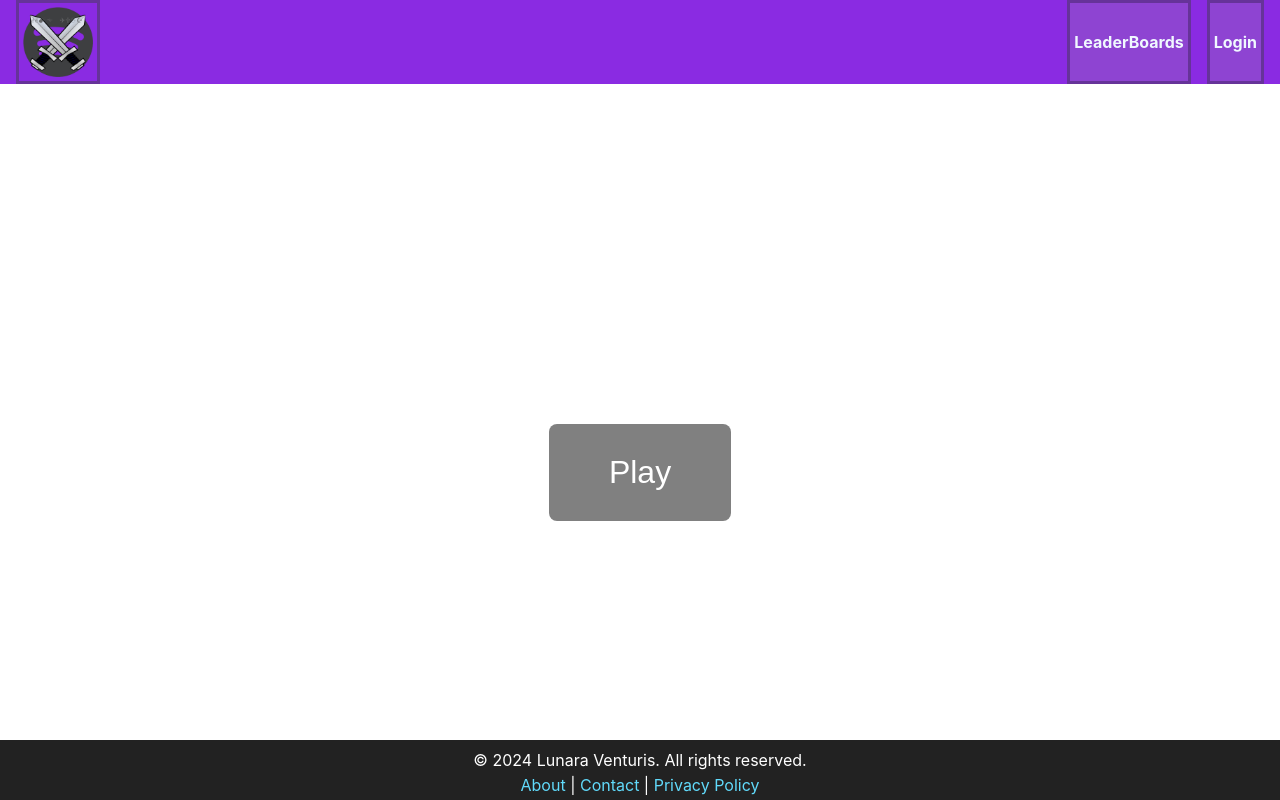
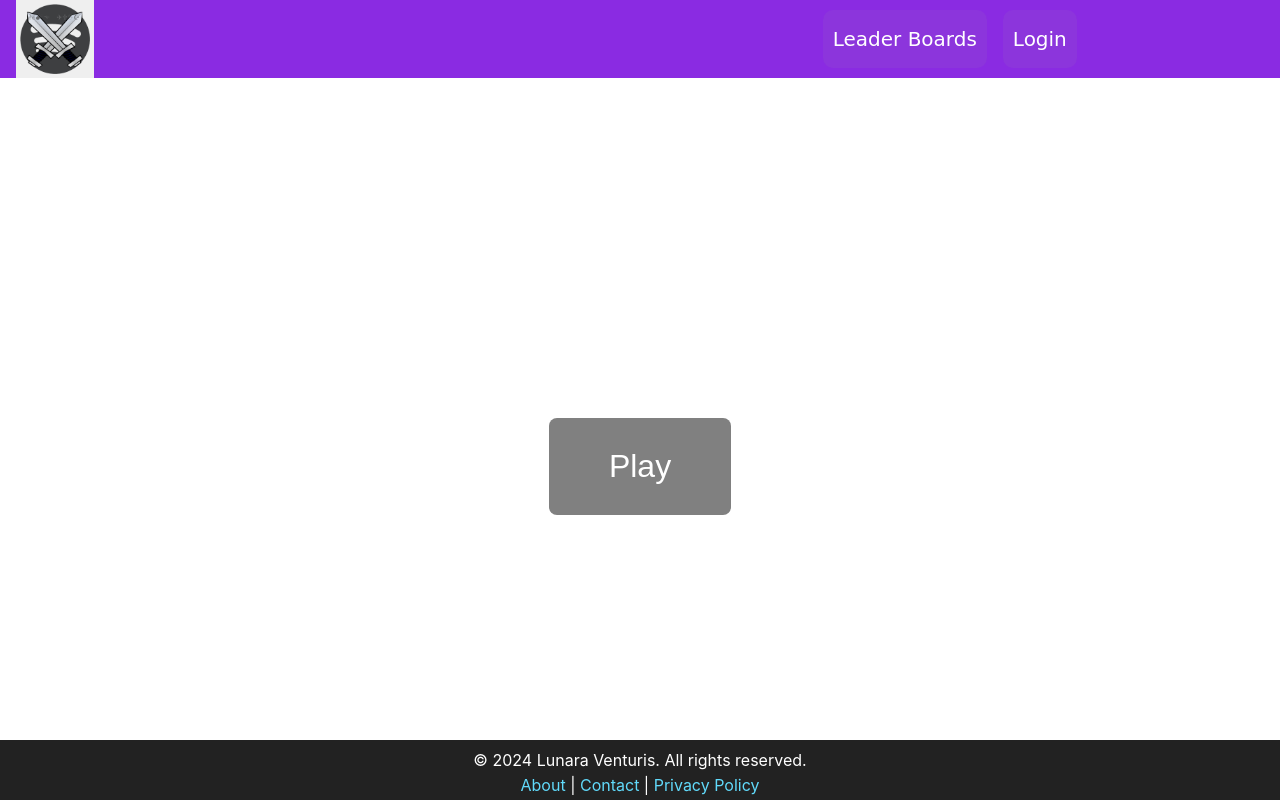
Before and after one commit to LunaraVenturis/LunaraVenturis, a React (Create React App) app in the folder FE/gmq/: page / in a window 1280 px wide. Built offline with nearby package versions, Linux system fonts and the light colour scheme.

Commit message:
experimental navbar

```diff
--- a/FE/gmq/src/components/Header/Navbar.tsx
+++ b/FE/gmq/src/components/Header/Navbar.tsx
@@ -1,18 +1,33 @@
 import './navbar.css';
+
+const Redirect = (page : string) => {
+    window.location.href = page;
+};
+
+const RedirectHome = () => {
+    Redirect("/");
+};
+const RedirectLogin = () => {
+    Redirect("/Login");
+};
+const RedirectLeaderBoards = () => {
+    Redirect("/LeaderBoards");
+};
+
 export const Navbar = (): JSX.Element => {
     return(
         <nav className="nav">
-           <a href='/HomePage'>
-           <img src="/logoGAMEQUIZ.png" className='logoxD'alt="logo" />
-            </a>
-            <ul>
-                <li className='activeNav'>
-                    <a href="/LeaderBoards">LeaderBoards</a>
-                </li>
+           <button className='logo button' onClick={RedirectHome}>
+                <img src="/logoGAMEQUIZ.png" className='logoxD' alt="logo" />
+            </button>
+            <ul className="navLinks">
+                <button className='activeNavButton button' onClick={RedirectLeaderBoards}>
+                    Leader Boards
+                </button>
 
-                <li className='activeNav'>
-                    <a href='/Login'>Login</a>
-                </li>
+                <button className='activeNavButton button' onClick={RedirectLogin}>
+                    Login
+                </button>
             </ul>
         </nav>
     )
--- a/FE/gmq/src/components/Header/navbar.css
+++ b/FE/gmq/src/components/Header/navbar.css
@@ -3,7 +3,6 @@
 }
 .nav{
     background-color: blueviolet;
-
     color: aliceblue;
     display: flex;
     justify-content: space-between;
@@ -11,8 +10,13 @@
     gap: 2rem;
     padding: 0 1rem;
     align-items: stretch;
+}
 
+.nav *{
+    border-radius: 0;
+    border-width: 0;
 }
+
 .nav ul {
     padding: 0;
     margin: 0;
@@ -20,25 +24,40 @@
     display: flex;
     gap: 1rem;
 }
-.nav a{
+
+.nav .logo{
     color: inherit;
     text-decoration: none;
     height: 100%;
     display: flex;
     align-items: center;
     padding: .25rem;
-    border: 3px solid rebeccapurple;
     font-weight: 700;
 
 }
+
 .logoxD{
     max-width: 70px;
+}
+@media (min-width: 1000px) {
+    .nav .navLinks {
+        margin-right: 15%;
+    }
+}
+.nav .activeNavButton{
+    background-color: rgba(142, 68, 210,0.4);
+    border-radius: 10px;
+    padding-left: 10px;
+    padding-right: 10px;
+    margin-top: 10px;
+    margin-bottom: 10px;
+    font-style: bold;
+    font-family: Comic Sans MS;
+    font-size: 20px;
 
 }
-.nav li.activeNav{
-    background-color: rgb(142, 68, 210);
-}
-.nav li:hover{
+
+.nav .activeNavButton:hover{
     background-color: rgb(92, 23, 157);
     cursor: pointer;
 }
--- a/FE/gmq/src/components/Pages/HomePage.tsx
+++ b/FE/gmq/src/components/Pages/HomePage.tsx
@@ -1,13 +1,20 @@
 import './PlayButton.css'
 
-function handleClick()
-{
+/**
+ * Logs a message to the console when the button is clicked
+ */
+const handleClick = () => {
     console.log("Clicked!");
 }
+
+/**
+ * Returns a JSX element which is a centered play button.
+ * When clicked, logs a message to the console.
+ */
 export const Home = (): JSX.Element => {
     return (
         <div className="BtnPos" >
-        <button className="PlayBtn" onClick={handleClick}>
+        <button className={"button PlayBtn"} onClick={handleClick}>
             Play
         </button>
         </div>
--- a/FE/gmq/src/components/Pages/PlayButton.css
+++ b/FE/gmq/src/components/Pages/PlayButton.css
@@ -11,7 +11,6 @@
 .PlayBtn
 {
     background-color: gray;
-    color: white;
     border: none;
     text-align: center;
     padding: 30px 60px;
--- a/FE/gmq/src/index.css
+++ b/FE/gmq/src/index.css
@@ -12,3 +12,8 @@ code {
   font-family: source-code-pro, Menlo, Monaco, Consolas, 'Courier New',
     monospace;
 }
+
+.button{
+  user-select: none;
+  color: white;
+}
```
